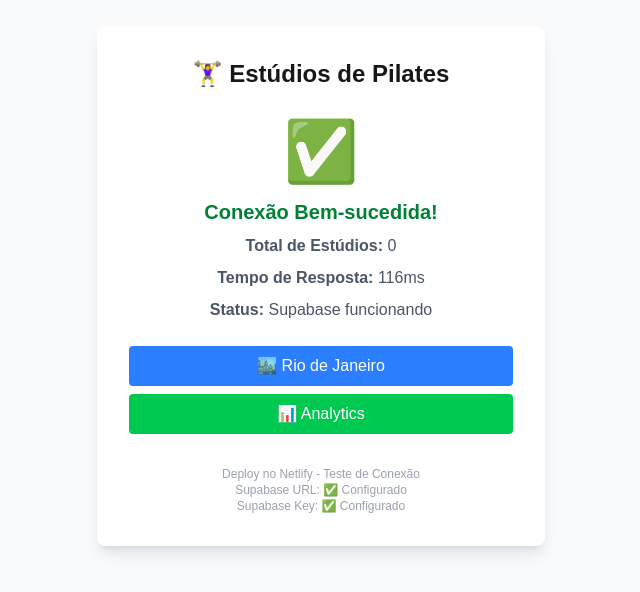
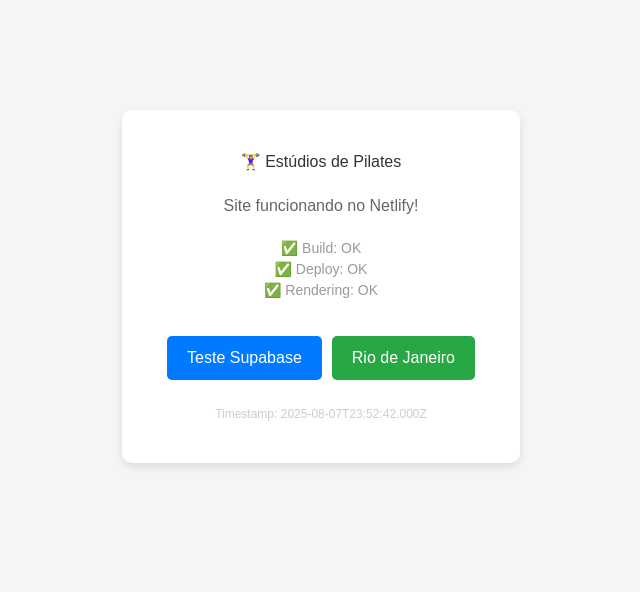
Before and after one commit to pedroccm/pilates-sp, a Next.js app: page / in a window 1280 px wide. Shown: the part 114-706 px from the top of the page, without its empty margins (319-959 px from the left). Built offline with nearby package versions, Linux system fonts and the light colour scheme; no server answers; the database is empty.

Commit message:
Corrigiddddo notificaçã testeo Telegrams

```diff
--- a/src/app/page.tsx
+++ b/src/app/page.tsx
@@ -1,133 +1,69 @@
-'use client';
-
-import { useState, useEffect } from 'react';
-import { supabase } from '@/lib/supabase';
-
-// Force dynamic rendering for Netlify
-export const dynamic = 'force-dynamic';
-
 export default function Home() {
-  const [connectionStatus, setConnectionStatus] = useState<'testing' | 'success' | 'error'>('testing');
-  const [error, setError] = useState<string | null>(null);
-  const [studioCount, setStudioCount] = useState<number>(0);
-  const [loadTime, setLoadTime] = useState<number>(0);
-
-  useEffect(() => {
-    testSupabaseConnection();
-  }, []);
-
-  const testSupabaseConnection = async () => {
-    const startTime = Date.now();
-
-    try {
-      setConnectionStatus('testing');
-
-      console.log('🔄 Testando conexão com Supabase...');
-
-      // Test simple query with timeout
-      const timeoutPromise = new Promise((_, reject) =>
-        setTimeout(() => reject(new Error('Timeout após 10 segundos')), 10000)
-      );
-
-      const queryPromise = supabase
-        .from('studios')
-        .select('*', { count: 'exact', head: true });
-
-      const { data, error, count } = await Promise.race([queryPromise, timeoutPromise]) as any;
-
-      if (error) {
-        throw error;
-      }
-
-      const endTime = Date.now();
-      setLoadTime(endTime - startTime);
-      setStudioCount(count || 0);
-      setConnectionStatus('success');
-
-      console.log('✅ Conexão bem-sucedida!', { count, loadTime: endTime - startTime });
-    } catch (err) {
-      const endTime = Date.now();
-      setLoadTime(endTime - startTime);
-
-      console.error('❌ Erro na conexão:', err);
-      setError(err instanceof Error ? err.message : 'Erro desconhecido');
-      setConnectionStatus('error');
-    }
-  };
-
   return (
-    <div className="min-h-screen bg-gray-50 flex items-center justify-center">
-      <div className="max-w-md w-full bg-white rounded-lg shadow-lg p-8">
-        <h1 className="text-2xl font-bold text-center mb-8">
+    <div style={{
+      minHeight: '100vh',
+      display: 'flex',
+      alignItems: 'center',
+      justifyContent: 'center',
+      fontFamily: 'Arial, sans-serif',
+      backgroundColor: '#f5f5f5'
+    }}>
+      <div style={{
+        backgroundColor: 'white',
+        padding: '40px',
+        borderRadius: '10px',
+        boxShadow: '0 4px 8px rgba(0,0,0,0.1)',
+        textAlign: 'center',
+        maxWidth: '400px'
+      }}>
+        <h1 style={{ color: '#333', marginBottom: '20px' }}>
           🏋️‍♀️ Estúdios de Pilates
         </h1>
 
-        <div className="space-y-4">
-          {connectionStatus === 'testing' && (
-            <div className="text-center">
-              <div className="animate-spin rounded-full h-12 w-12 border-b-4 border-blue-500 mx-auto mb-4"></div>
-              <p className="text-gray-600">Testando conexão com Supabase...</p>
-              <p className="text-sm text-gray-400 mt-2">Tempo: {loadTime}ms</p>
-            </div>
-          )}
+        <p style={{ color: '#666', marginBottom: '20px' }}>
+          Site funcionando no Netlify!
+        </p>
 
-          {connectionStatus === 'success' && (
-            <div className="text-center">
-              <div className="text-green-500 text-6xl mb-4">✅</div>
-              <h2 className="text-xl font-semibold text-green-700 mb-2">
-                Conexão Bem-sucedida!
-              </h2>
-              <div className="space-y-2 text-gray-600">
-                <p><strong>Total de Estúdios:</strong> {studioCount.toLocaleString()}</p>
-                <p><strong>Tempo de Resposta:</strong> {loadTime}ms</p>
-                <p><strong>Status:</strong> Supabase funcionando</p>
+        <div style={{ marginBottom: '20px', fontSize: '14px', color: '#999' }}>
+          <p>✅ Build: OK</p>
+          <p>✅ Deploy: OK</p>
+          <p>✅ Rendering: OK</p>
         </div>
 
-              <div className="mt-6 space-y-2">
+        <div style={{ marginTop: '30px' }}>
+          <a
+            href="/test"
+            style={{
+              display: 'inline-block',
+              backgroundColor: '#007bff',
+              color: 'white',
+              padding: '10px 20px',
+              textDecoration: 'none',
+              borderRadius: '5px',
+              margin: '5px'
+            }}
+          >
+            Teste Supabase
+          </a>
+
           <a
             href="/rj"
-                  className="block w-full bg-blue-500 text-white py-2 px-4 rounded hover:bg-blue-600 transition-colors text-center"
+            style={{
+              display: 'inline-block',
+              backgroundColor: '#28a745',
+              color: 'white',
+              padding: '10px 20px',
+              textDecoration: 'none',
+              borderRadius: '5px',
+              margin: '5px'
+            }}
           >
-                  🏙️ Rio de Janeiro
-                </a>
-                <a
-                  href="/analytics"
-                  className="block w-full bg-green-500 text-white py-2 px-4 rounded hover:bg-green-600 transition-colors text-center"
-                >
-                  📊 Analytics
+            Rio de Janeiro
           </a>
         </div>
-            </div>
-          )}
 
-          {connectionStatus === 'error' && (
-            <div className="text-center">
-              <div className="text-red-500 text-6xl mb-4">❌</div>
-              <h2 className="text-xl font-semibold text-red-700 mb-2">
-                Erro de Conexão
-              </h2>
-              <div className="space-y-2 text-gray-600 text-sm">
-                <p><strong>Tempo decorrido:</strong> {loadTime}ms</p>
-                <p><strong>Erro:</strong></p>
-                <div className="bg-red-50 border border-red-200 rounded p-3 text-left">
-                  <code className="text-red-700">{error}</code>
-                </div>
-              </div>
-
-              <button
-                onClick={testSupabaseConnection}
-                className="mt-4 w-full bg-red-500 text-white py-2 px-4 rounded hover:bg-red-600 transition-colors"
-              >
-                🔄 Tentar Novamente
-              </button>
-            </div>
-          )}
-        </div>
-
-        <div className="mt-8 text-center text-xs text-gray-400">
-          <p>Deploy no Netlify - Teste de Conexão</p>
-          <p>Supabase URL: {process.env.NEXT_PUBLIC_SUPABASE_URL ? '✅ Configurado' : '❌ Não encontrado'}</p>
-          <p>Supabase Key: {process.env.NEXT_PUBLIC_SUPABASE_ANON_KEY ? '✅ Configurado' : '❌ Não encontrado'}</p>
+        <div style={{ marginTop: '20px', fontSize: '12px', color: '#ccc' }}>
+          Timestamp: {new Date().toISOString()}
         </div>
       </div>
     </div>
--- /dev/null
+++ b/src/app/test/page.tsx
@@ -0,0 +1,122 @@
+'use client';
+
+import { useState, useEffect } from 'react';
+
+// Force dynamic rendering for Netlify
+export const dynamic = 'force-dynamic';
+
+export default function TestPage() {
+  const [status, setStatus] = useState('Carregando...');
+  const [details, setDetails] = useState<any>({});
+
+  useEffect(() => {
+    checkEverything();
+  }, []);
+
+  const checkEverything = async () => {
+    const results: any = {};
+
+    // 1. Check environment variables
+    results.envVars = {
+      supabaseUrl: !!process.env.NEXT_PUBLIC_SUPABASE_URL,
+      supabaseKey: !!process.env.NEXT_PUBLIC_SUPABASE_ANON_KEY,
+      googleMaps: !!process.env.NEXT_PUBLIC_GOOGLE_MAPS_API_KEY
+    };
+
+    // 2. Check if we can import Supabase
+    try {
+      const { supabase } = await import('@/lib/supabase');
+      results.supabaseImport = '✅ Import OK';
+
+      // 3. Test actual connection
+      const startTime = Date.now();
+      const { data, error, count } = await supabase
+        .from('studios')
+        .select('*', { count: 'exact', head: true });
+
+      const endTime = Date.now();
+
+      if (error) {
+        results.supabaseConnection = `❌ ${error.message}`;
+      } else {
+        results.supabaseConnection = `✅ ${count} estúdios encontrados (${endTime - startTime}ms)`;
+      }
+
+    } catch (err) {
+      results.supabaseImport = `❌ ${err}`;
+      results.supabaseConnection = '❌ Não testado';
+    }
+
+    setDetails(results);
+    setStatus('Teste concluído');
+  };
+
+  return (
+    <div style={{
+      minHeight: '100vh',
+      padding: '20px',
+      fontFamily: 'Arial, sans-serif',
+      backgroundColor: '#f5f5f5'
+    }}>
+      <div style={{
+        backgroundColor: 'white',
+        padding: '30px',
+        borderRadius: '10px',
+        boxShadow: '0 4px 8px rgba(0,0,0,0.1)',
+        maxWidth: '600px',
+        margin: '0 auto'
+      }}>
+        <h1 style={{ marginBottom: '20px' }}>🧪 Teste de Diagnóstico</h1>
+
+        <p><strong>Status:</strong> {status}</p>
+
+        <div style={{ marginTop: '20px' }}>
+          <h3>🔧 Variáveis de Ambiente:</h3>
+          <ul>
+            <li>SUPABASE_URL: {details.envVars?.supabaseUrl ? '✅' : '❌'}</li>
+            <li>SUPABASE_KEY: {details.envVars?.supabaseKey ? '✅' : '❌'}</li>
+            <li>GOOGLE_MAPS: {details.envVars?.googleMaps ? '✅' : '❌'}</li>
+          </ul>
+        </div>
+
+        <div style={{ marginTop: '20px' }}>
+          <h3>📦 Import Supabase:</h3>
+          <p>{details.supabaseImport || 'Testando...'}</p>
+        </div>
+
+        <div style={{ marginTop: '20px' }}>
+          <h3>🔌 Conexão Database:</h3>
+          <p>{details.supabaseConnection || 'Testando...'}</p>
+        </div>
+
+        <div style={{ marginTop: '30px' }}>
+          <a href="/" style={{
+            display: 'inline-block',
+            backgroundColor: '#007bff',
+            color: 'white',
+            padding: '10px 20px',
+            textDecoration: 'none',
+            borderRadius: '5px'
+          }}>
+            ← Voltar
+          </a>
+
+          <button
+            onClick={checkEverything}
+            style={{
+              marginLeft: '10px',
+              backgroundColor: '#28a745',
+              color: 'white',
+              padding: '10px 20px',
+              border: 'none',
+              borderRadius: '5px',
+              cursor: 'pointer'
+            }}
+          >
+            🔄 Testar Novamente
+          </button>
+        </div>
+      </div>
+    </div>
+  );
+}
```
Also changed, not shown: public/robots.txt (added). Lines whose indentation alone changed are shown as unchanged.
